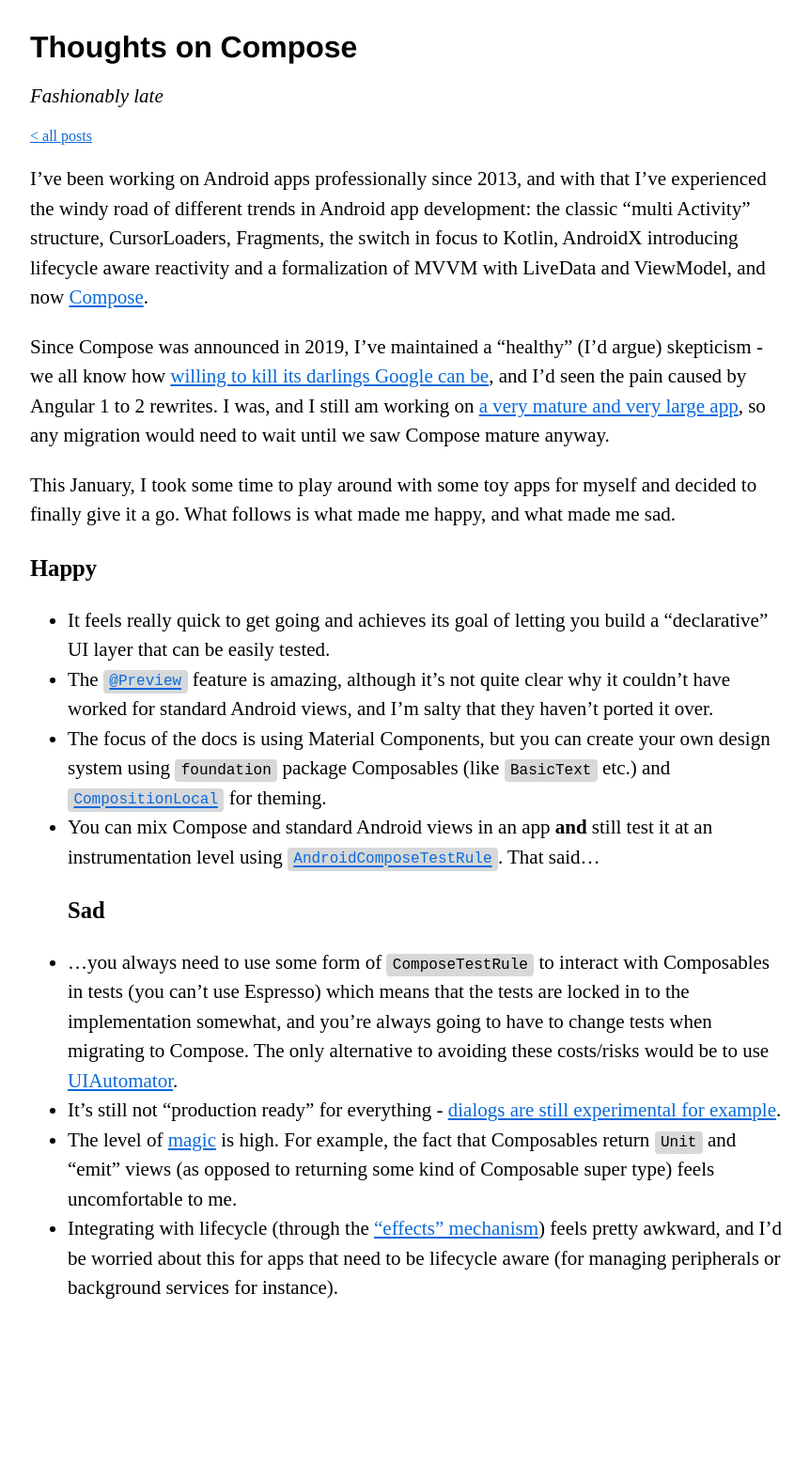
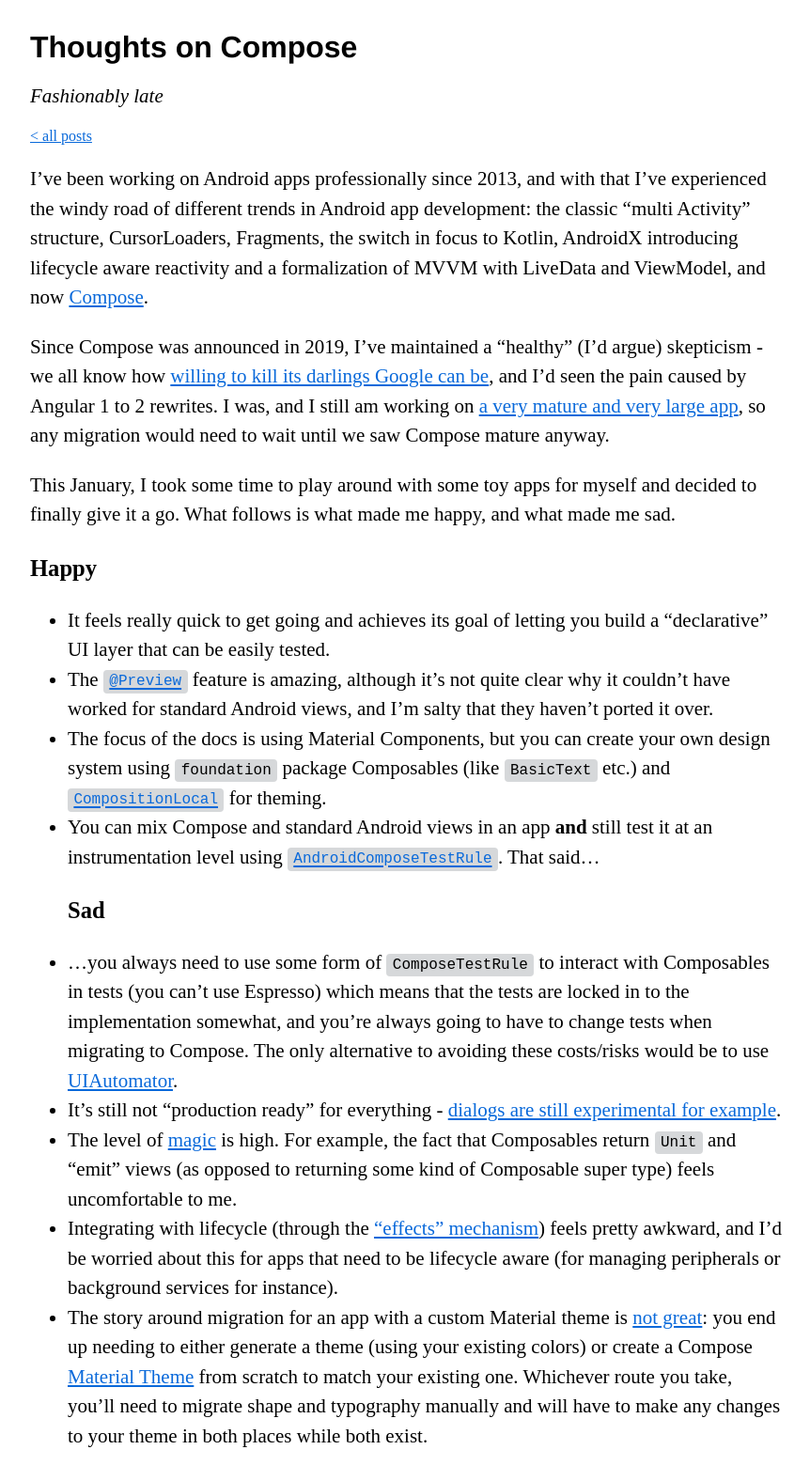
Before and after one commit to seadowg/seadowg.github.com, a Jekyll site: the page built from _posts/2025-02-04-thoughts-on-compose.md, in a window 1280 px wide. Shown: the whole page at 94% size, without its empty margins (208-1070 px from the left). Built offline with Jekyll 4.4.1, drawn with Linux system fonts in a browser that asks for light colours; before the commit the page ends 1419 px from its top, so only the background shows below that.

Commit message:
Add woe with Compose

```diff
--- a/_posts/2025-02-04-thoughts-on-compose.md
+++ b/_posts/2025-02-04-thoughts-on-compose.md
@@ -20,3 +20,4 @@ This January, I took some time to play around with some toy apps for myself and
 - It's still not "production ready" for everything - [dialogs are still experimental for example](https://developer.android.com/reference/kotlin/androidx/compose/material3/package-summary#AlertDialog(kotlin.Function0,androidx.compose.ui.Modifier,androidx.compose.ui.window.DialogProperties,kotlin.Function0)).
 - The level of [magic](https://giphy.com/gifs/shia-labeouf-12NUbkX6p4xOO4) is high. For example, the fact that Composables return `Unit` and "emit" views (as opposed to returning some kind of Composable super type) feels uncomfortable to me.
 - Integrating with lifecycle (through the ["effects" mechanism](https://developer.android.com/topic/libraries/architecture/compose#run-code)) feels pretty awkward, and I'd be worried about this for apps that need to be lifecycle aware (for managing peripherals or background services for instance).
+- The story around migration for an app with a custom Material theme is [not great](https://developer.android.com/develop/ui/compose/designsystems/views-to-compose): you end up needing to either generate a theme (using your existing colors) or create a Compose [Material Theme](https://developer.android.com/develop/ui/compose/designsystems/material3#material-theming) from scratch to match your existing one. Whichever route you take, you'll need to migrate shape and typography manually and will have to make any changes to your theme in both places while both exist.
```
